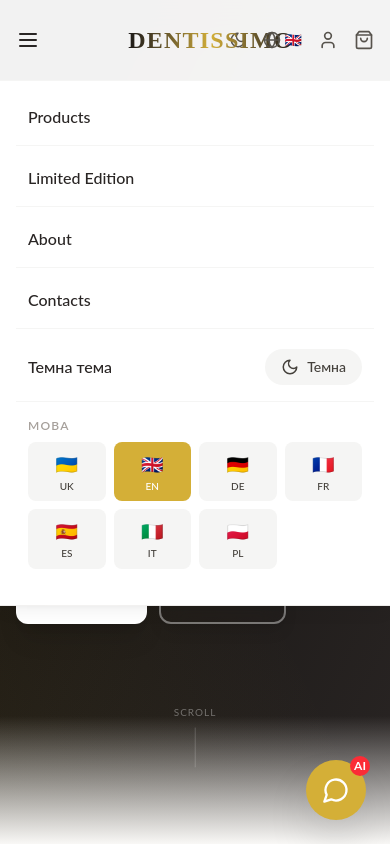
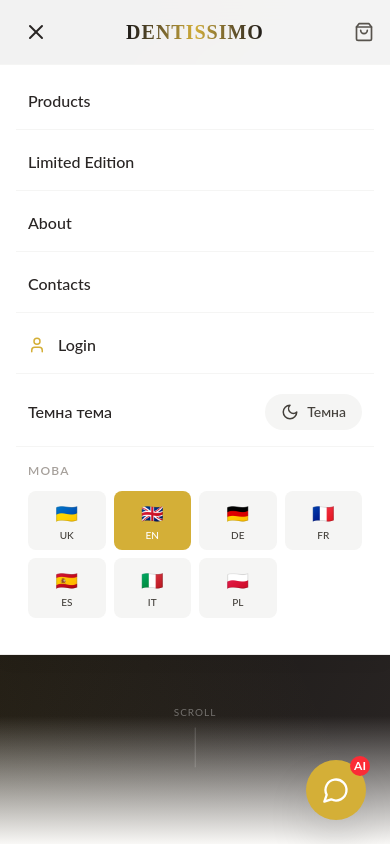
Before and after one commit to Levlev109/Dentissimo, a React (Vite) app: page / in a window 390 px wide. Both pictures are taken after a click on the button 28 px from the left and 40 px from the top of the page. Shown: the top 844 px of the page. Built offline with nearby package versions, Linux system fonts and the light colour scheme; a web font is replaced by a local one.

Commit message:
Full mobile redesign: clean navbar, 2-col products, compact cards, smaller hero

```diff
--- a/src/app/components/AllProducts.tsx
+++ b/src/app/components/AllProducts.tsx
@@ -305,7 +305,7 @@
           initial={{ opacity: 0, y: 10 }}
           animate={{ opacity: 1, y: 0 }}
           transition={{ duration: 0.3 }}
-          className="grid grid-cols-1 sm:grid-cols-2 lg:grid-cols-4 gap-8"
+          className="grid grid-cols-2 lg:grid-cols-4 gap-4 md:gap-8"
         >
           {filteredProducts.map((product) => (
             <ProductCard key={product.id} product={{
--- a/src/app/components/FeaturedProducts.tsx
+++ b/src/app/components/FeaturedProducts.tsx
@@ -67,7 +67,7 @@
           </a>
         </div>
 
-        <div className="grid grid-cols-1 sm:grid-cols-2 lg:grid-cols-4 gap-8">
+        <div className="grid grid-cols-2 lg:grid-cols-4 gap-4 md:gap-8">
           {products.slice(0, 4).map((product) => (
             <ProductCard key={product.id} product={{
               ...product,
--- a/src/app/components/Hero.tsx
+++ b/src/app/components/Hero.tsx
@@ -5,7 +5,7 @@
 export const Hero = () => {
   const { t } = useTranslation();
   return (
-    <section className="relative w-full h-screen min-h-[700px] flex items-center overflow-hidden pt-20">
+    <section className="relative w-full min-h-screen flex items-center overflow-hidden pt-16 md:pt-20">
       {/* Background Video - hidden on mobile for performance */}
       <div className="absolute inset-0 z-0">
         {/* Mobile: static gradient background */}
@@ -41,7 +41,7 @@
             <span className="inline-block py-2 px-4 border border-white/40 rounded-full text-xs font-semibold tracking-widest text-white/90 uppercase mb-6 backdrop-blur-md bg-white/10 shadow-lg hover:bg-white/15 transition-all duration-300">
               {t('hero.tagline')}
             </span>
-            <h1 className="font-serif text-5xl md:text-6xl lg:text-7xl leading-tight text-white drop-shadow-2xl [text-shadow:_0_4px_12px_rgb(0_0_0_/_40%)]">
+            <h1 className="font-serif text-4xl md:text-6xl lg:text-7xl leading-tight text-white drop-shadow-2xl [text-shadow:_0_4px_12px_rgb(0_0_0_/_40%)]">
               {t('hero.title').split(' ').slice(0, 2).join(' ')} <br />
               <span className="italic text-white/80 bg-gradient-to-r from-white via-white/90 to-white/70 bg-clip-text text-transparent">{t('hero.title').split(' ').slice(2).join(' ')}</span>
             </h1>
--- a/src/app/components/Navbar.tsx
+++ b/src/app/components/Navbar.tsx
@@ -58,20 +58,25 @@
     <>
     <nav className="fixed w-full z-50 bg-white/95 dark:bg-stone-950/95 backdrop-blur-xl border-b border-stone-200/50 dark:border-stone-800/50 transition-all duration-300 shadow-lg shadow-stone-900/5 dark:shadow-stone-950/20">
       <div className="max-w-7xl mx-auto px-4 sm:px-6 lg:px-8">
-        <div className="flex justify-between items-center h-20">
-          {/* Mobile Menu Button */}
+        <div className="flex justify-between items-center h-16 md:h-20">
+
+          {/* Mobile: Left — hamburger */}
           <div className="flex items-center md:hidden">
             <button
               onClick={() => setIsOpen(!isOpen)}
-              className="text-stone-800 dark:text-stone-200 hover:text-[#D4AF37] dark:hover:text-[#D4AF37] focus:outline-none transition-colors duration-300"
+              className="p-2 text-stone-800 dark:text-stone-200 hover:text-[#D4AF37] dark:hover:text-[#D4AF37] focus:outline-none transition-colors duration-300"
             >
-              <Menu size={24} />
+              {isOpen ? <X size={24} /> : <Menu size={24} />}
             </button>
           </div>
 
           {/* Logo */}
-          <div className="flex-shrink-0 flex items-center justify-center md:justify-start w-full md:w-auto absolute md:relative pointer-events-none md:pointer-events-auto">
-            <a href="#" onClick={(e) => { e.preventDefault(); window.scrollTo({ top: 0, behavior: 'smooth' }); }} className="font-serif text-2xl font-bold tracking-wider bg-gradient-to-r from-stone-900 via-[#D4AF37] to-stone-900 dark:from-white dark:via-[#D4AF37] dark:to-white bg-clip-text text-transparent pointer-events-auto hover:scale-105 transition-transform duration-300">
+          <div className="flex-shrink-0 flex items-center justify-center md:justify-start absolute left-1/2 -translate-x-1/2 md:static md:translate-x-0">
+            <a
+              href="#"
+              onClick={(e) => { e.preventDefault(); window.scrollTo({ top: 0, behavior: 'smooth' }); }}
+              className="font-serif text-xl md:text-2xl font-bold tracking-wider bg-gradient-to-r from-stone-900 via-[#D4AF37] to-stone-900 dark:from-white dark:via-[#D4AF37] dark:to-white bg-clip-text text-transparent hover:scale-105 transition-transform duration-300"
+            >
               DENTISSIMO
             </a>
           </div>
@@ -91,22 +96,23 @@
           </div>
 
           {/* Right Icons */}
-          <div className="flex items-center space-x-4">
+          <div className="flex items-center gap-2 md:gap-4">
+            {/* Desktop only: Search */}
             <a href="#products" className="hidden md:block text-stone-600 dark:text-stone-300 hover:text-[#D4AF37] dark:hover:text-[#D4AF37] transition-all duration-300 hover:scale-110 transform">
               <Search size={20} />
             </a>
 
-            {/* Theme Toggle */}
+            {/* Desktop only: Theme Toggle */}
             <button
               onClick={toggleTheme}
-              className="text-stone-600 dark:text-stone-300 hover:text-[#D4AF37] dark:hover:text-[#D4AF37] transition-all duration-300 hover:scale-110 transform hover:rotate-12"
+              className="hidden md:block text-stone-600 dark:text-stone-300 hover:text-[#D4AF37] dark:hover:text-[#D4AF37] transition-all duration-300 hover:scale-110 transform"
               aria-label="Toggle dark mode"
             >
               {isDark ? <Sun size={18} /> : <Moon size={18} />}
             </button>
 
-            {/* Language Selector */}
-            <div className="relative" ref={langRef}>
+            {/* Desktop only: Language Selector */}
+            <div className="relative hidden md:block" ref={langRef}>
               <button
                 onClick={() => setShowLangMenu(!showLangMenu)}
                 className="flex items-center space-x-1 text-stone-600 dark:text-stone-300 hover:text-[#D4AF37] dark:hover:text-[#D4AF37] transition-all duration-300 hover:scale-110 transform"
@@ -133,25 +139,20 @@
               )}
             </div>
 
-            {/* User Menu */}
+            {/* Desktop only: User */}
+            <div className="hidden md:block">
               {user ? (
-              <button
-                onClick={() => navigate('/profile')}
-                className="text-stone-600 dark:text-stone-300 hover:text-[#D4AF37] dark:hover:text-[#D4AF37] transition-colors"
-                title={t('profile.title')}
-              >
+                <button onClick={() => navigate('/profile')} className="text-stone-600 dark:text-stone-300 hover:text-[#D4AF37] dark:hover:text-[#D4AF37] transition-colors" title={t('profile.title')}>
                   <User size={20} />
                 </button>
               ) : (
-              <button
-                onClick={() => setShowAuthModal(true)}
-                className="text-stone-600 dark:text-stone-300 hover:text-stone-900 dark:hover:text-white transition-colors"
-              >
+                <button onClick={() => setShowAuthModal(true)} className="text-stone-600 dark:text-stone-300 hover:text-stone-900 dark:hover:text-white transition-colors">
                   <User size={20} />
                 </button>
               )}
+            </div>
 
-            {/* Cart */}
+            {/* Cart — always visible */}
             <CartDrawer />
           </div>
         </div>
@@ -167,6 +168,7 @@
             className="md:hidden bg-white dark:bg-stone-950 border-t border-stone-100 dark:border-stone-800 overflow-hidden"
           >
             <div className="px-4 pt-2 pb-6 space-y-1">
+              {/* Nav links */}
               {navLinks.map((link) => (
                 <a
                   key={link.name}
@@ -177,7 +179,29 @@
                   {link.name}
                 </a>
               ))}
-              {/* Mobile: Theme toggle */}
+
+              {/* User / Profile */}
+              <div className="px-3 py-4 border-b border-stone-100 dark:border-stone-800">
+                {user ? (
+                  <button
+                    onClick={() => { navigate('/profile'); setIsOpen(false); }}
+                    className="flex items-center gap-3 text-base font-medium text-stone-800 dark:text-stone-200 w-full"
+                  >
+                    <User size={18} className="text-[#D4AF37]" />
+                    {t('profile.title')}
+                  </button>
+                ) : (
+                  <button
+                    onClick={() => { setShowAuthModal(true); setIsOpen(false); }}
+                    className="flex items-center gap-3 text-base font-medium text-stone-800 dark:text-stone-200 w-full"
+                  >
+                    <User size={18} className="text-[#D4AF37]" />
+                    {t('auth.login')}
+                  </button>
+                )}
+              </div>
+
+              {/* Theme toggle */}
               <div className="flex items-center justify-between px-3 py-4 border-b border-stone-100 dark:border-stone-800">
                 <span className="text-base font-medium text-stone-800 dark:text-stone-200">
                   {isDark ? 'Світла тема' : 'Темна тема'}
@@ -190,9 +214,10 @@
                   {isDark ? 'Світла' : 'Темна'}
                 </button>
               </div>
-              {/* Mobile: Language selector */}
+
+              {/* Language selector */}
               <div className="px-3 py-3">
-                <p className="text-xs uppercase tracking-widest text-stone-400 mb-2 font-semibold">Мова</p>
+                <p className="text-xs uppercase tracking-widest text-stone-400 mb-3 font-semibold">Мова</p>
                 <div className="grid grid-cols-4 gap-2">
                   {languages.map(lang => (
                     <button
--- a/src/app/components/ProductCard.tsx
+++ b/src/app/components/ProductCard.tsx
@@ -68,10 +68,9 @@
               style={{ imageRendering: 'auto' }}
             />
             <motion.button
-              whileHover={{ scale: 1.15, rotate: 90 }}
               whileTap={{ scale: 0.9 }}
               onClick={handleAddToCart}
-              className="absolute bottom-4 right-4 bg-gradient-to-br from-[#D4AF37] via-[#C4A037] to-[#B8960C] text-white w-12 h-12 flex items-center justify-center rounded-full shadow-2xl shadow-[#D4AF37]/50 opacity-0 translate-y-2 group-hover:opacity-100 group-hover:translate-y-0 transition-all duration-300 border-2 border-white/30 backdrop-blur-sm hover:shadow-xl hover:shadow-[#D4AF37]/70"
+              className="absolute bottom-3 right-3 md:bottom-4 md:right-4 bg-gradient-to-br from-[#D4AF37] via-[#C4A037] to-[#B8960C] text-white w-10 h-10 md:w-12 md:h-12 flex items-center justify-center rounded-full shadow-2xl shadow-[#D4AF37]/50 opacity-100 md:opacity-0 md:translate-y-2 md:group-hover:opacity-100 md:group-hover:translate-y-0 transition-all duration-300 border-2 border-white/30 backdrop-blur-sm"
               aria-label={t('products.addToCart')}
             >
               <Plus size={22} strokeWidth={3} />
@@ -79,15 +78,15 @@
           </div>
 
           {/* Product info */}
-          <div className="p-6 text-center border-t border-stone-200/30 dark:border-stone-800/20 bg-white dark:bg-stone-900">
-            <p className="text-[11px] text-[#D4AF37] dark:text-[#D4AF37] uppercase tracking-widest mb-2 font-bold">{product.category}</p>
-            <h3 className="font-serif text-lg text-stone-900 dark:text-white mb-2 group-hover:text-[#D4AF37] transition-colors duration-300">
+          <div className="p-3 md:p-6 text-center border-t border-stone-200/30 dark:border-stone-800/20 bg-white dark:bg-stone-900">
+            <p className="text-[10px] md:text-[11px] text-[#D4AF37] uppercase tracking-widest mb-1 md:mb-2 font-bold">{product.category}</p>
+            <h3 className="font-serif text-sm md:text-lg text-stone-900 dark:text-white mb-1 md:mb-2 group-hover:text-[#D4AF37] transition-colors duration-300 leading-tight">
               {product.name}
             </h3>
             {product.description && (
-              <p className="text-xs text-stone-500 dark:text-stone-400 mb-3 line-clamp-2 leading-relaxed">{product.description}</p>
+              <p className="hidden md:block text-xs text-stone-500 dark:text-stone-400 mb-3 line-clamp-2 leading-relaxed">{product.description}</p>
             )}
-            <p className="text-stone-900 dark:text-white font-bold text-lg bg-gradient-to-r from-[#D4AF37] to-[#B8960C] bg-clip-text text-transparent group-hover:from-[#C4A037] group-hover:to-[#A8860C] transition-all duration-300">{t('products.currency')}{product.price.toFixed(2)}</p>
+            <p className="text-stone-900 dark:text-white font-bold text-sm md:text-lg bg-gradient-to-r from-[#D4AF37] to-[#B8960C] bg-clip-text text-transparent">{t('products.currency')}{product.price.toFixed(2)}</p>
           </div>
         </div>
       </div>
```
Lines whose indentation alone changed are shown as unchanged.
